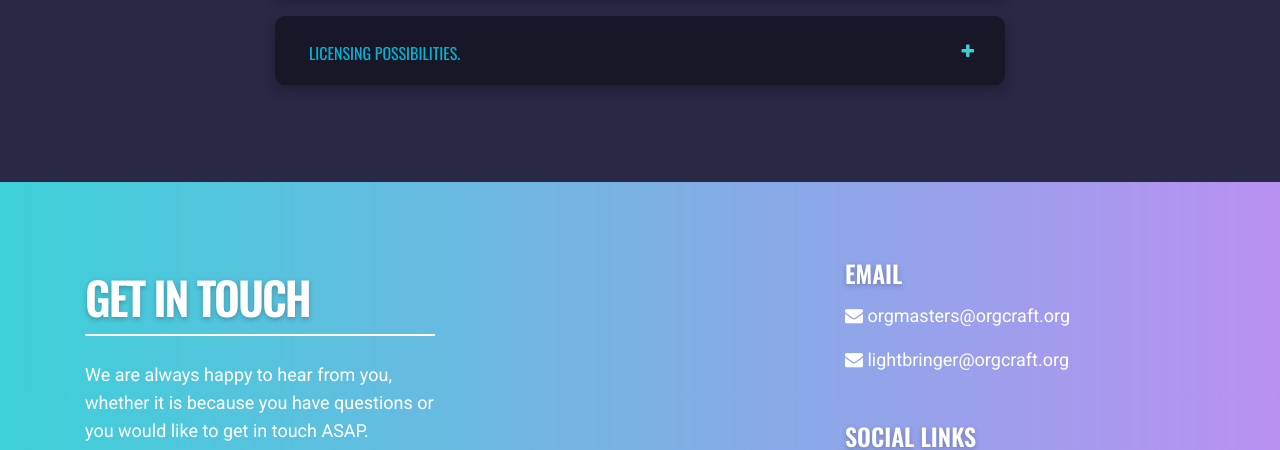
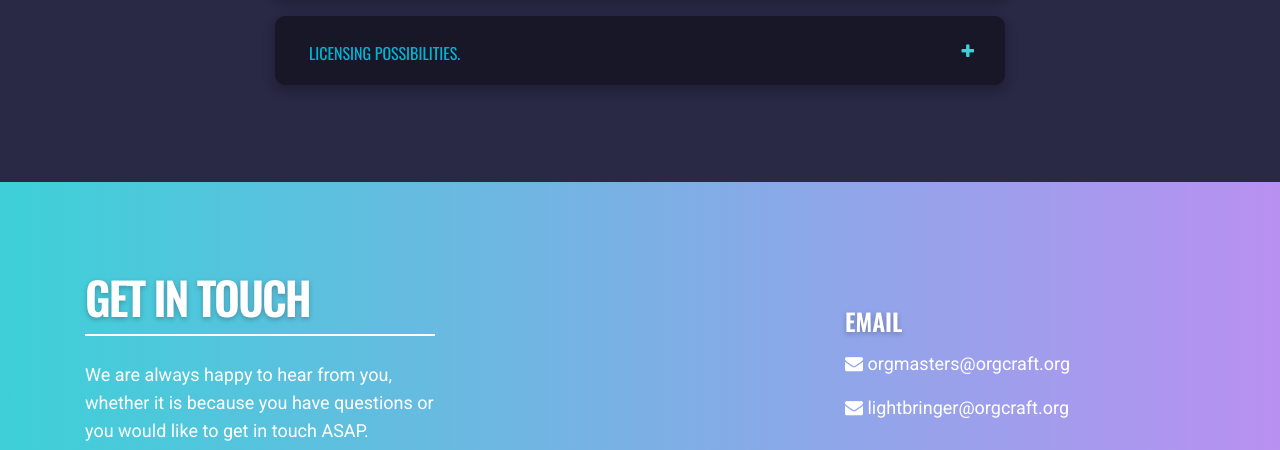
Before and after one commit to kirea1/orgcraft, a website built with Parcel: page index.html in a window 1280 px wide. Shown: the part 6460-6910 px from the top of the page. Built offline with nearby package versions, Linux system fonts and the light colour scheme.

Commit message:
fixed section contact

```diff
--- a/index.html
+++ b/index.html
@@ -661,7 +661,7 @@
               </p>
             </div>
             <div class="offset-lg-4 col-lg-4">
-              <h3>Email</h3>
+              <h3 class="mt-5">Email</h3>
               <p>
                 <i class="fa fa-envelope"></i>
                 <a href="mailto:orgmasters@orgcraft.org"
```
Also changed, not shown: public/index.html (+1 -1 lines), dist/index.html, 1 other file.
